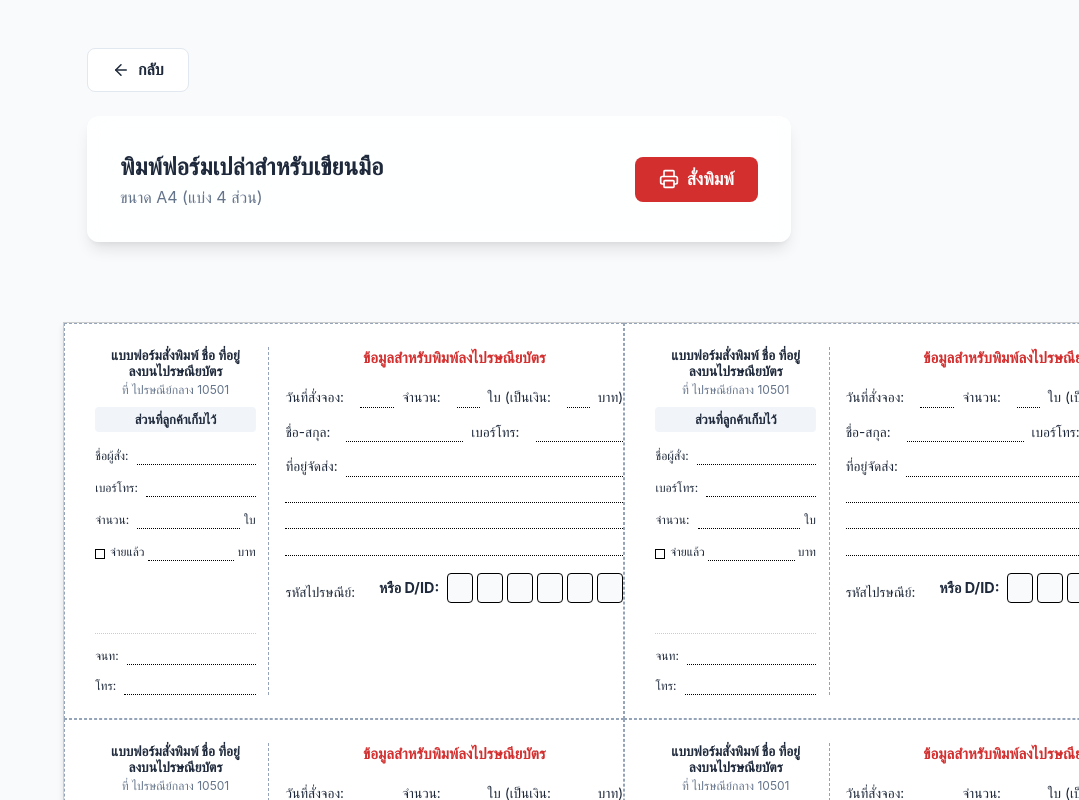
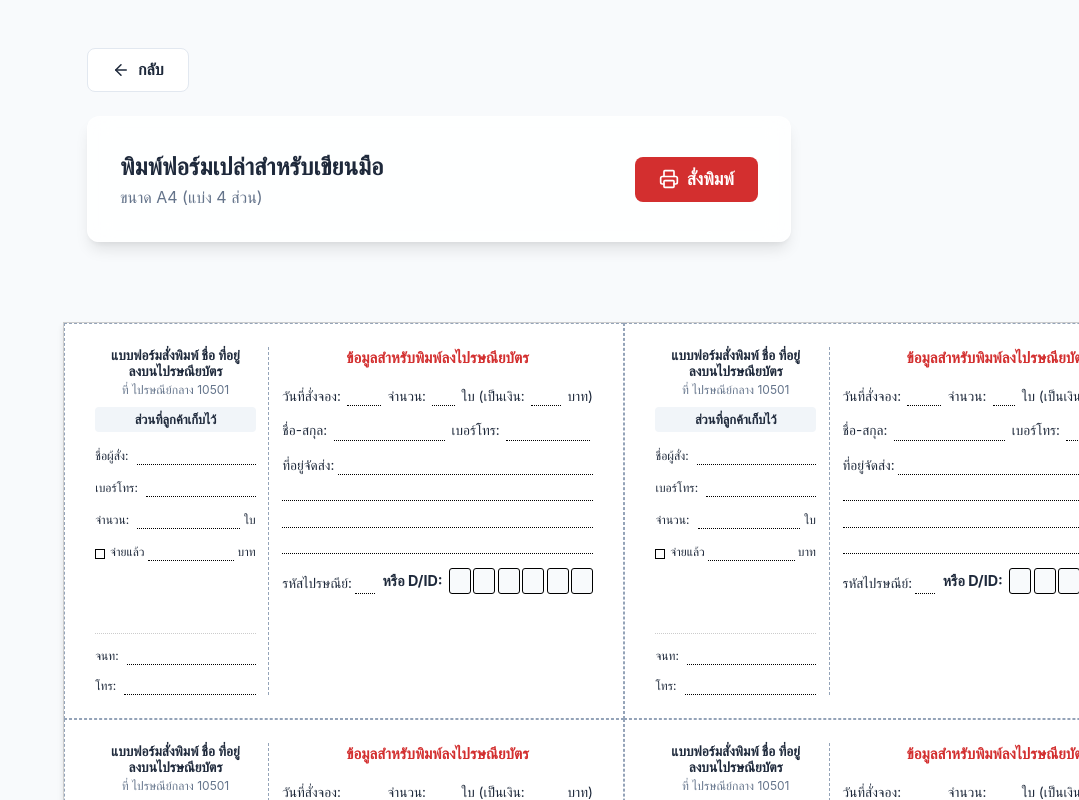
Before and after one commit to DreamerAEKer/PC, a React (Vite) app: page /#/print-blank-forms in a window 1280 px wide. Shown: the top 800 px of the page, without its empty margins (201-1280 px from the left). Built offline with nearby package versions, Linux system fonts and the light colour scheme.

Commit message:
Update PrintBlankForms.jsx

```diff
--- a/src/pages/PrintBlankForms.jsx
+++ b/src/pages/PrintBlankForms.jsx
@@ -147,47 +147,47 @@ export default function PrintBlankForms() {
             </div>
 
             {/* Right Column (Main Form - 65%) */}
-            <div style={{ flex: '1', paddingLeft: '1rem', display: 'flex', flexDirection: 'column', gap: '0.65rem', fontSize: '0.85rem' }}>
-              <div style={{ fontWeight: 'bold', fontSize: '0.95rem', marginBottom: '0.25rem', color: 'var(--primary)', textAlign: 'center' }}>ข้อมูลสำหรับพิมพ์ลงไปรษณียบัตร</div>
+            <div style={{ flex: '1', paddingLeft: '0.8rem', display: 'flex', flexDirection: 'column', gap: '0.65rem', fontSize: '0.85rem', minWidth: 0 }}>
+              <div style={{ fontWeight: 'bold', fontSize: '0.95rem', marginBottom: '0.15rem', color: 'var(--primary)', textAlign: 'center' }}>ข้อมูลสำหรับพิมพ์ลงไปรษณียบัตร</div>
 
-              <div style={{ display: 'flex', alignItems: 'flex-end', gap: '0.5rem' }}>
+              <div style={{ display: 'flex', alignItems: 'flex-end', gap: '0.2rem', width: '100%' }}>
                 <span style={{ whiteSpace: 'nowrap' }}>วันที่สั่งจอง:</span>
-                <span className="line-input" style={{ flex: 1.5 }}></span>
+                <span className="line-input" style={{ flex: 1.5, margin: '0 0.2rem', minWidth: '30px' }}></span>
                 <span style={{ whiteSpace: 'nowrap' }}>จำนวน:</span>
-                <span className="line-input" style={{ flex: 1 }}></span>
+                <span className="line-input" style={{ flex: 1, margin: '0 0.2rem', minWidth: '20px' }}></span>
                 <span style={{ whiteSpace: 'nowrap' }}>ใบ (เป็นเงิน:</span>
-                <span className="line-input" style={{ flex: 1 }}></span>
-                <span>บาท)</span>
+                <span className="line-input" style={{ flex: 1, margin: '0 0.2rem', minWidth: '30px' }}></span>
+                <span style={{ whiteSpace: 'nowrap' }}>บาท)</span>
               </div>
 
-              <div style={{ display: 'flex', alignItems: 'flex-end', gap: '0.5rem' }}>
+              <div style={{ display: 'flex', alignItems: 'flex-end', gap: '0.2rem', width: '100%' }}>
                 <span style={{ whiteSpace: 'nowrap' }}>ชื่อ-สกุล:</span>
-                <span className="line-input" style={{ flex: 2 }}></span>
+                <span className="line-input" style={{ flex: 2, margin: '0 0.2rem' }}></span>
                 <span style={{ whiteSpace: 'nowrap' }}>เบอร์โทร:</span>
-                <span className="line-input" style={{ flex: 1.5 }}></span>
+                <span className="line-input" style={{ flex: 1.5, margin: '0 0.2rem' }}></span>
               </div>
 
-              <div style={{ display: 'flex', flexDirection: 'column', gap: '0.25rem' }}>
+              <div style={{ display: 'flex', flexDirection: 'column', gap: '0.25rem', width: '100%' }}>
                 <div style={{ display: 'flex', alignItems: 'flex-end' }}>
                   <span style={{ whiteSpace: 'nowrap' }}>ที่อยู่จัดส่ง:</span>
-                  <span className="line-input" style={{ flex: 1 }}></span>
+                  <span className="line-input" style={{ flex: 1, margin: '0 0 0 0.2rem' }}></span>
                 </div>
                 <div style={{ borderBottom: '1px dotted #000', height: '1.4rem', width: '100%' }}></div>
                 <div style={{ borderBottom: '1px dotted #000', height: '1.4rem', width: '100%' }}></div>
                 <div style={{ borderBottom: '1px dotted #000', height: '1.4rem', width: '100%' }}></div>
               </div>
 
-              <div style={{ display: 'flex', alignItems: 'flex-end', justifyContent: 'space-between', marginTop: '0.4rem' }}>
-                <div style={{ display: 'flex', alignItems: 'flex-end', flex: 1, paddingRight: '1rem' }}>
+              <div style={{ display: 'flex', alignItems: 'flex-end', justifyContent: 'space-between', marginTop: '0.2rem', width: '100%' }}>
+                <div style={{ display: 'flex', alignItems: 'flex-end', flex: 1, paddingRight: '0.5rem', minWidth: 0 }}>
                   <span style={{ whiteSpace: 'nowrap' }}>รหัสไปรษณีย์:</span>
-                  <span className="line-input" style={{ flex: 1 }}></span>
+                  <span className="line-input" style={{ flex: 1, margin: '0 0 0 0.2rem' }}></span>
                 </div>
 
-                <div style={{ display: 'flex', alignItems: 'center', gap: '0.5rem' }}>
-                  <span style={{ whiteSpace: 'nowrap', fontWeight: 'bold', fontSize: '0.9rem' }}>หรือ D/ID:</span>
-                  <div style={{ display: 'flex', gap: '0.25rem' }}>
+                <div style={{ display: 'flex', alignItems: 'center', gap: '0.4rem', whiteSpace: 'nowrap' }}>
+                  <span style={{ fontWeight: 'bold', fontSize: '0.9rem' }}>หรือ D/ID:</span>
+                  <div style={{ display: 'flex', gap: '0.15rem' }}>
                     {[1, 2, 3, 4, 5, 6].map(i => (
-                      <div key={i} style={{ width: '26px', height: '30px', border: '1.5px solid #000', borderRadius: '4px', backgroundColor: '#f8fafc' }}></div>
+                      <div key={i} style={{ width: '22px', height: '26px', border: '1.5px solid #000', borderRadius: '3px', backgroundColor: '#f8fafc' }}></div>
                     ))}
                   </div>
                 </div>
```
